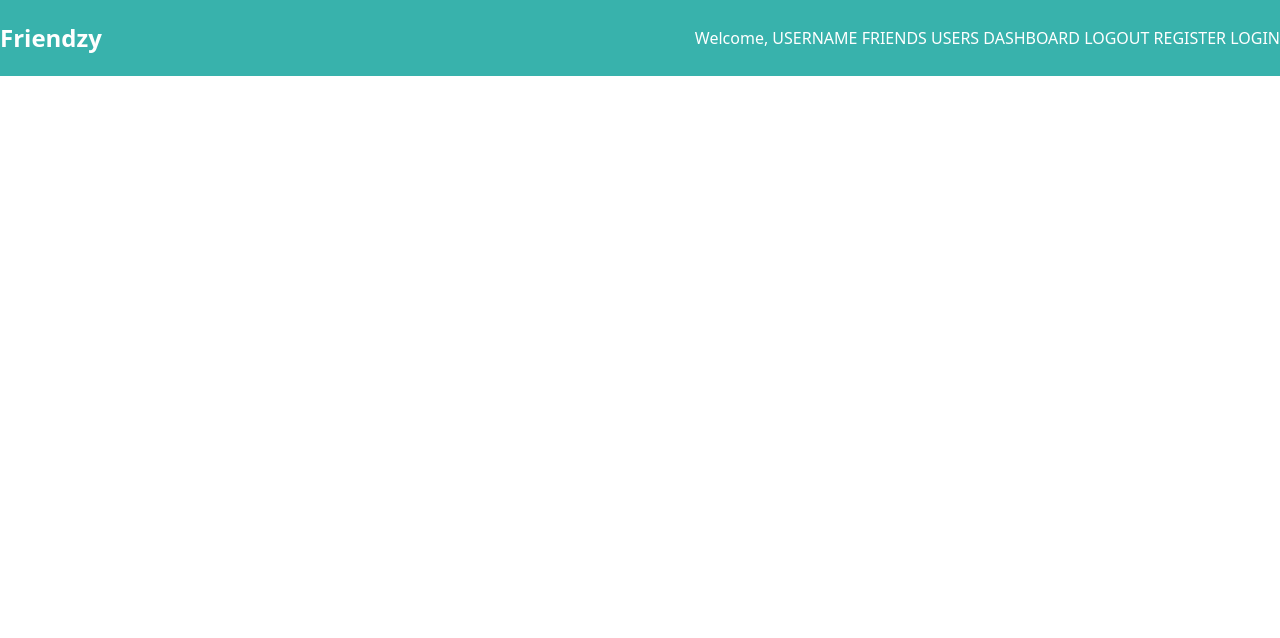
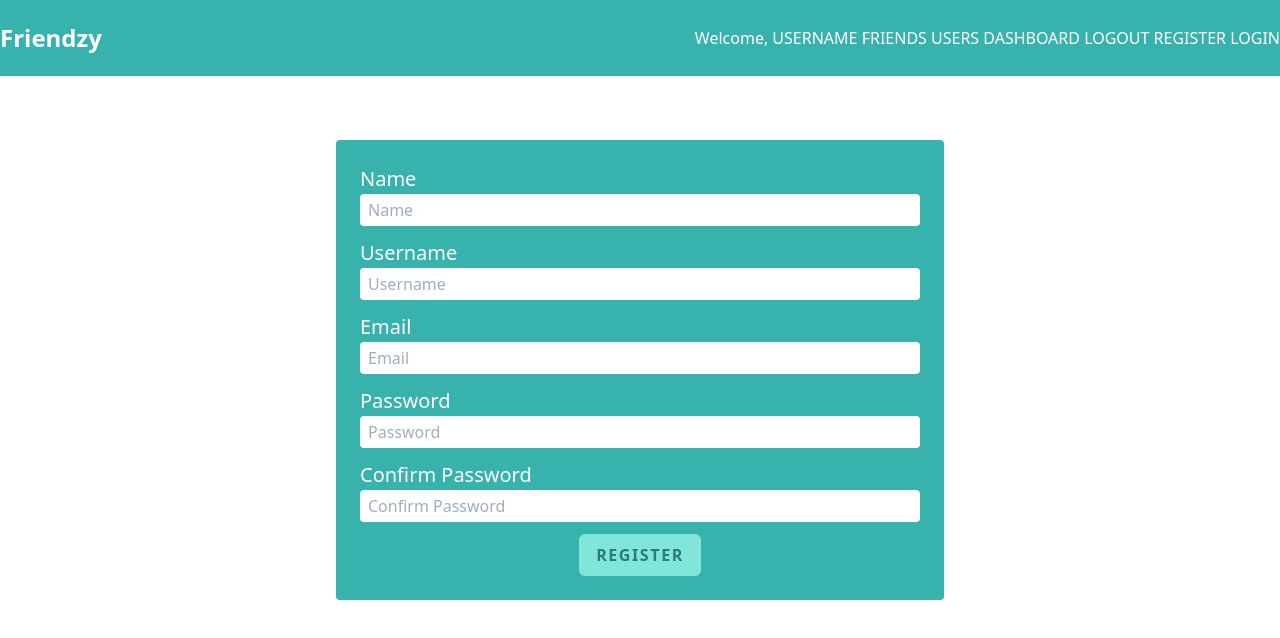
Before and after one commit to designatedcoder/friendzy-demo, a Nuxt app in the folder client/: page /auth/register in a window 1280 px wide. Shown: the top 638 px of the page. Built offline with nearby package versions, Linux system fonts and the light colour scheme.

Commit message:
Register/ Login pages can create and login a user

```diff
--- /dev/null
+++ b/client/pages/auth/login.vue
@@ -0,0 +1,43 @@
+<template>
+    <div class="container mx-auto mt-16 sm:px-6 lg:px-8">
+        <form @submit.prevent="login" class="bg-teal-500 rounded mx-auto px-6 py-6 w-1/2">
+            <div class="flex flex-col mt-3" v-if="errors">
+                <span class="text-red-200 italic">{{ errors }}</span>
+            </div>
+            <div class="flex flex-col mt-3">
+                <label for="email" class="text-white text-xl">Email</label>
+                <input type="email" v-model="form.email" class="px-2 py-1 rounded" placeholder="Email">
+            </div>
+            <div class="flex flex-col mt-3">
+                <label for="password" class="text-white text-xl">Password</label>
+                <input type="password" v-model="form.password" class="px-2 py-1 rounded" placeholder="Password">
+            </div>
+            <div class="text-center mt-3">
+                <teal-button type="submit">Login</teal-button>
+            </div>
+        </form>
+    </div>
+</template>
+
+<script>
+    export default {
+        data:() => ({
+            form: {
+                email: '',
+                password: ''
+            },
+            errors: ''
+        }),
+        methods: {
+            async login() {
+                try {
+                    await this.$auth.loginWith('laravelSanctum', {data:this.form})
+                } catch (err) {
+                    if (err.response.status = 422) {
+                        this.errors = 'Could not sign you in with those credentials.'
+                    }
+                }
+            }
+        }
+    }
+</script>
--- /dev/null
+++ b/client/pages/auth/register.vue
@@ -0,0 +1,65 @@
+<template>
+    <div class="container mx-auto mt-16 sm:px-6 lg:px-8">
+        <form @submit.prevent="register" class="bg-teal-500 rounded mx-auto px-6 py-6 w-1/2">
+            <div class="flex flex-col">
+                <label for="name" class="text-white text-xl">Name</label>
+                <input type="text" v-model="form.name" class="px-2 py-1 rounded" placeholder="Name">
+                <span class="text-red-200 italic" v-if="errors.name">{{ errors.name[0] }}</span>
+            </div>
+            <div class="flex flex-col mt-3">
+                <label for="username" class="text-white text-xl">Username</label>
+                <input type="text" v-model="form.username" class="px-2 py-1 rounded" placeholder="Username">
+                <span class="text-red-200 italic" v-if="errors.username">{{ errors.username[0] }}</span>
+            </div>
+            <div class="flex flex-col mt-3">
+                <label for="email" class="text-white text-xl">Email</label>
+                <input type="email" v-model="form.email" class="px-2 py-1 rounded" placeholder="Email">
+                <span class="text-red-200 italic" v-if="errors.email">{{ errors.email[0] }}</span>
+            </div>
+            <div class="flex flex-col mt-3">
+                <label for="password" class="text-white text-xl">Password</label>
+                <input type="password" v-model="form.password" class="px-2 py-1 rounded" placeholder="Password">
+                <span class="text-red-200 italic" v-if="errors.password">{{ errors.password[0]}}</span>
+            </div>
+            <div class="flex flex-col mt-3">
+                <label for="password_confirmation" class="text-white text-xl">Confirm Password</label>
+                <input type="password" v-model="form.password_confirmation" class="px-2 py-1 rounded" placeholder="Confirm Password">
+            </div>
+            <div class="text-center mt-3">
+                <teal-button type="submit">Register</teal-button>
+            </div>
+        </form>
+    </div>
+</template>
+
+<script>
+    export default {
+        data: ()=> ({
+            form: {
+                name: '',
+                username: '',
+                email: '',
+                password: '',
+                password_confirmation: '',
+            },
+            errors: [],
+        }),
+        methods: {
+            async register() {
+                try {
+                    let errors = []
+                    await this.$axios.$get('sanctum/csrf-cookie')
+                    await this.$axios.$post('/register', this.form)
+                        .then((resp) => {})
+                        .catch((err) => {
+                            if (err.response.status = 422) {
+                                errors = err.response.data.errors
+                            }
+                        })
+                        this.errors = errors
+                    await this.$auth.loginWith('laravelSanctum', {data: this.form})
+                } catch (error) {}
+            }
+        }
+    }
+</script>
```
